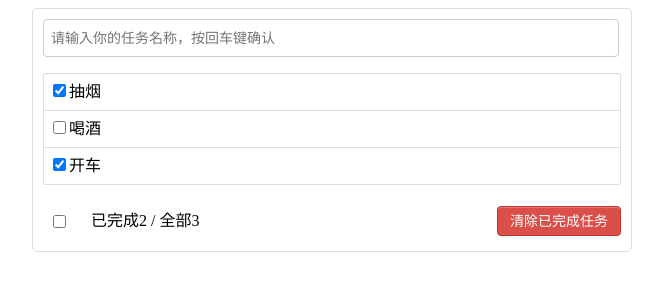
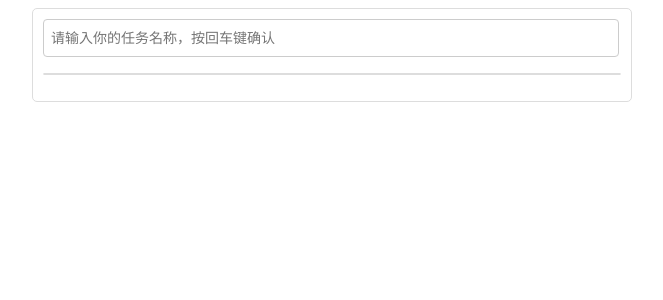
Before and after one commit to aliqishibudongshi/todolist, a Vue app: page / in a window 1280 px wide. Shown: the top 300 px of the page, without its empty margins (308-971 px from the left). Built offline with nearby package versions, Linux system fonts and the light colour scheme.

Commit message:
second version - can webStorage

```diff
--- a/src/App.vue
+++ b/src/App.vue
@@ -30,11 +30,15 @@ export default {
   },
   data(){
     return {
-        todos: [
-            {id:'001',title:'抽烟',done:true},
-            {id:'002',title:'喝酒',done:false},
-            {id:'003',title:'开车',done:true}
-        ]
+        todos: JSON.parse(localStorage.getItem('todos')) || []
+    }
+  },
+  watch: {
+    todos: {
+      deep: true,
+      handler(value){
+        localStorage.setItem('todos', JSON.stringify(value));
+      }
     }
   },
   methods: {
```
